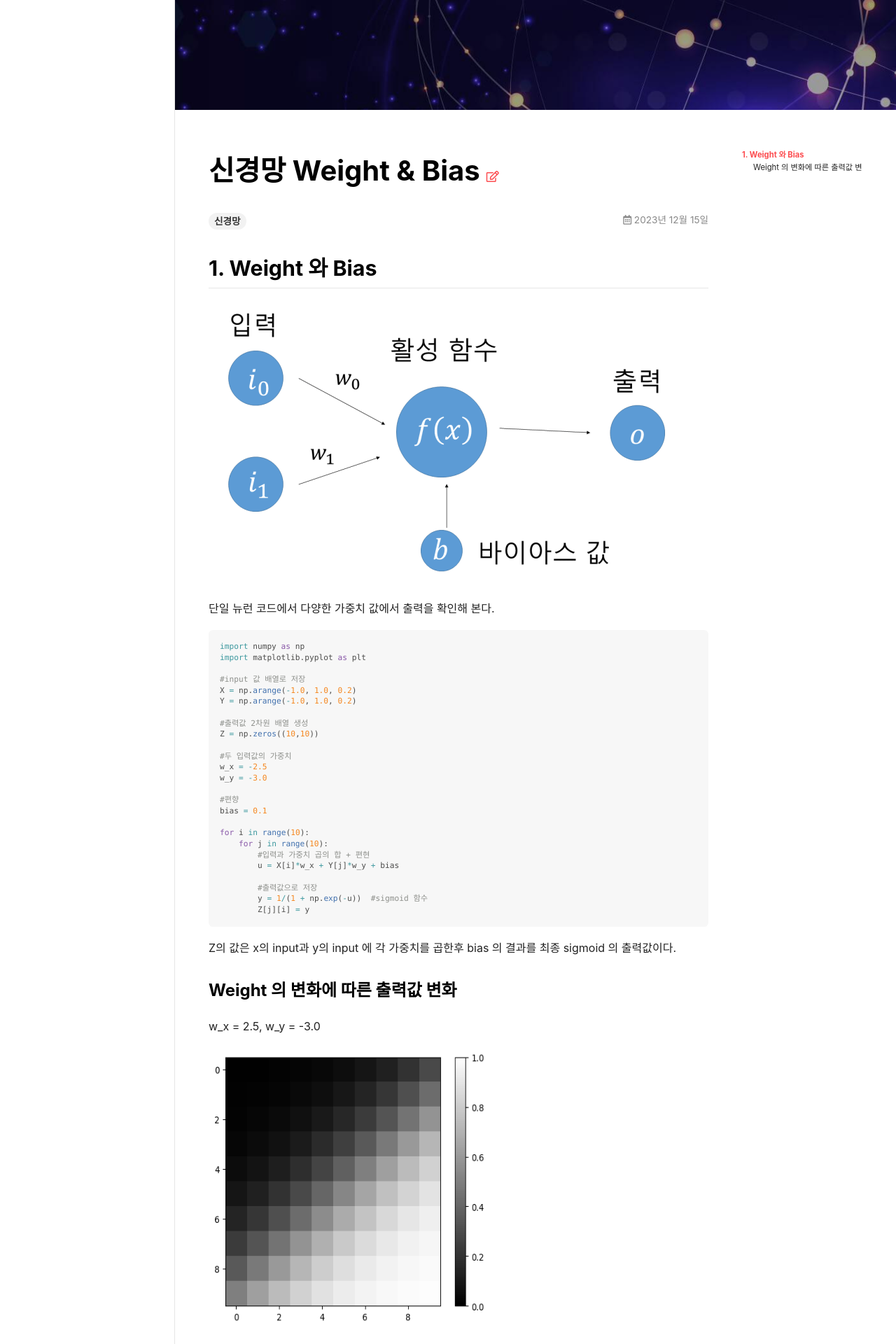
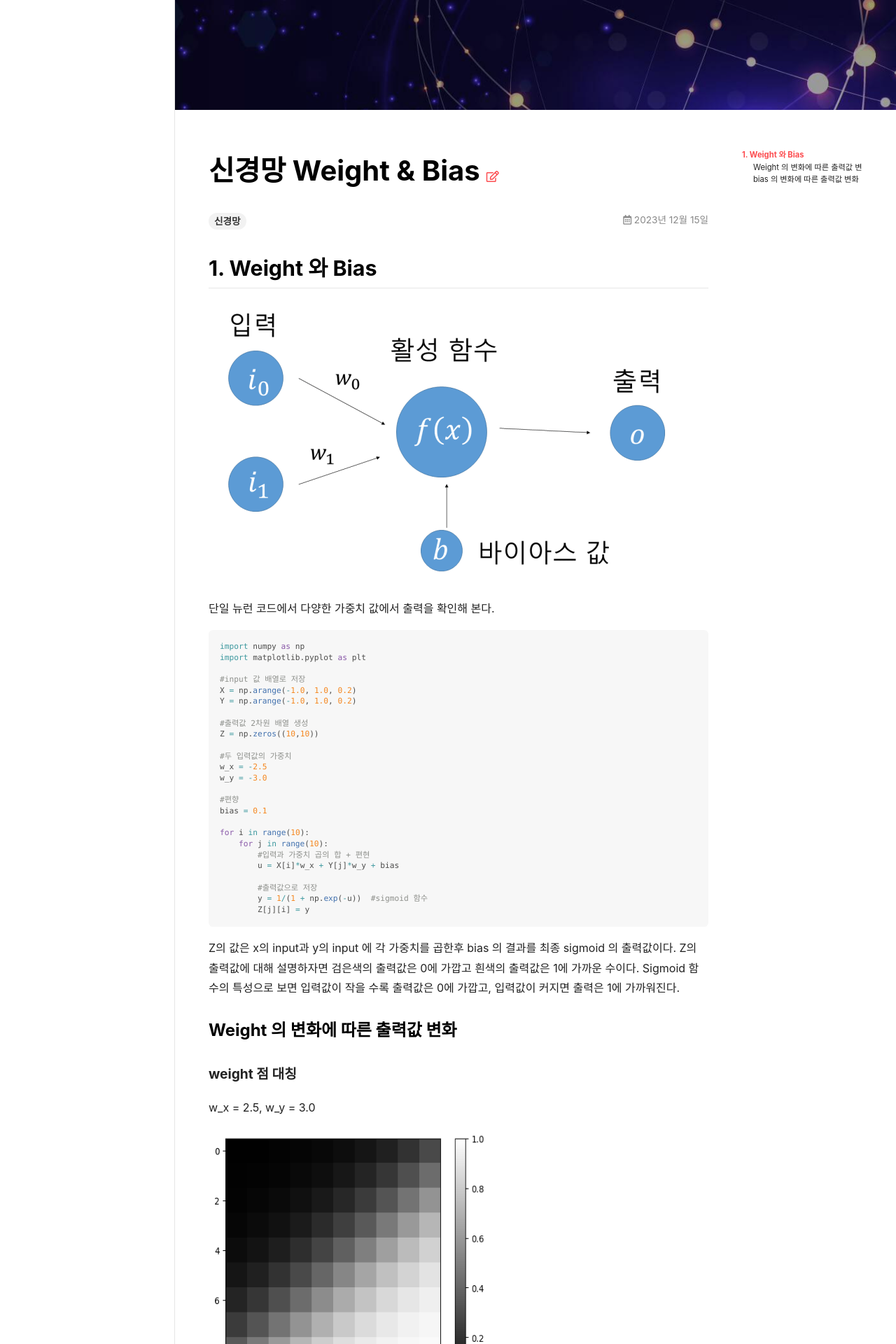
Before and after one commit to mox21c/mox21c.github.io, a Jekyll site: the page built from _posts/ai/deeplearning/2023-12-15-neural-network-weight-bias.md, in a window 1280 px wide. Shown: the part 340-2260 px from the top of the page at 70% size. Built offline with Jekyll 4.4.1, drawn with Linux system fonts in a browser that asks for light colours; nearby versions of some CDN libraries; some of the changed text lies outside the part shown.

Commit message:
weight and bais

````diff
--- a/_posts/ai/deeplearning/2023-12-15-neural-network-weight-bias.md
+++ b/_posts/ai/deeplearning/2023-12-15-neural-network-weight-bias.md
@@ -46,18 +46,22 @@ for i in range(10):
         Z[j][i] = y
 ```
 Z의 값은 x의 input과 y의 input 에 각 가중치를 곱한후 bias 의 결과를 최종 sigmoid 의 출력값이다.
-
+Z의 출력값에 대해 설명하자면 검은색의 출력값은 0에 가깝고 흰색의 출력값은 1에 가까운 수이다.
+Sigmoid 함수의 특성으로 보면 입력값이 작을 수록 출력값은 0에 가깝고, 입력값이 커지면 출력은 1에 가까워진다.
 
 ### Weight 의 변화에 따른 출력값 변화
-w_x = 2.5, w_y = -3.0
+#### weight 점 대칭
+w_x = 2.5, w_y = 3.0
 
 ![Image](/assets/images/ai/deeplearning/single_neural_output.png){:width="400px" height="400px"}
-
 
 w_x = -2.5, w_y = -3.0
 
 ![Image](/assets/images/ai/deeplearning/weight_1.png){:width="400px" height="400px"}
 
+위 두 출력값을 보면 결과가 반전된 상태로 볼수 있다.
+
+#### weight 가중치 0
 w_x = 0, w_y = 3.0
 
 ![Image](/assets/images/ai/deeplearning/weight_2.png){:width="400px" height="400px"}
@@ -65,3 +69,18 @@ w_x = 0, w_y = 3.0
 w_x = 2.5, w_y = 0
 
 ![Image](/assets/images/ai/deeplearning/weight_3.png){:width="400px" height="400px"}
+
+첫번째 출력값은 x를 input 의 가중치를 0으로 만든 상태이고, 두번째 출력값은 y의 input의 가중치를 0으로 만든 상태이다.
+
+### bias 의 변화에 따른 출력값 변화
+bias = -2.0
+
+![Image](/assets/images/ai/deeplearning/bias_1.png){:width="400px" height="400px"}
+
+bias = 0
+
+![Image](/assets/images/ai/deeplearning/bias_2.png){:width="400px" height="400px"}
+
+bias = 2.0
+
+![Image](/assets/images/ai/deeplearning/bias_3.png){:width="400px" height="400px"}
````
Also changed, not shown: assets/images/ai/deeplearning/bias_1.png (added), assets/images/ai/deeplearning/bias_2.png (added), assets/images/ai/deeplearning/bias_3.png (added).
